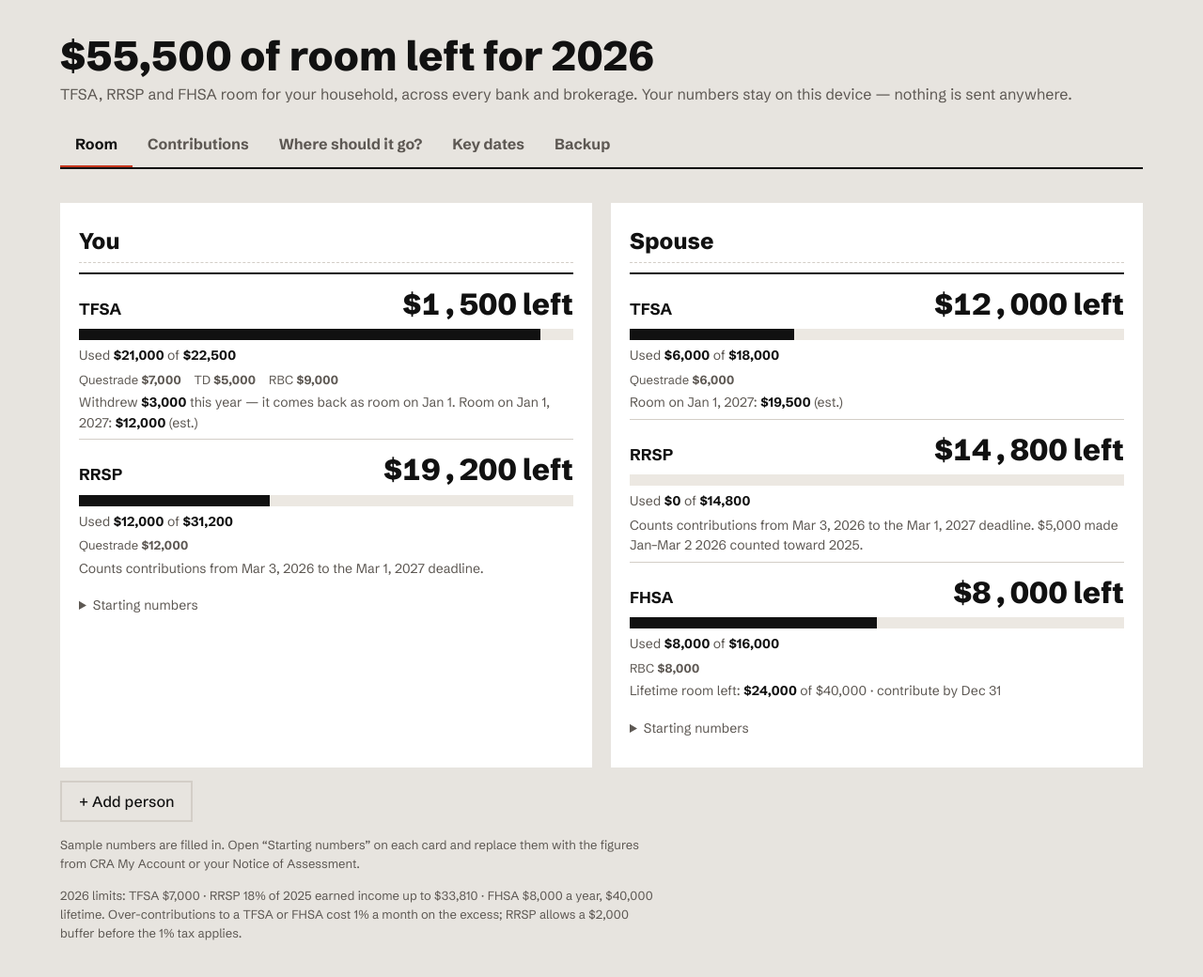
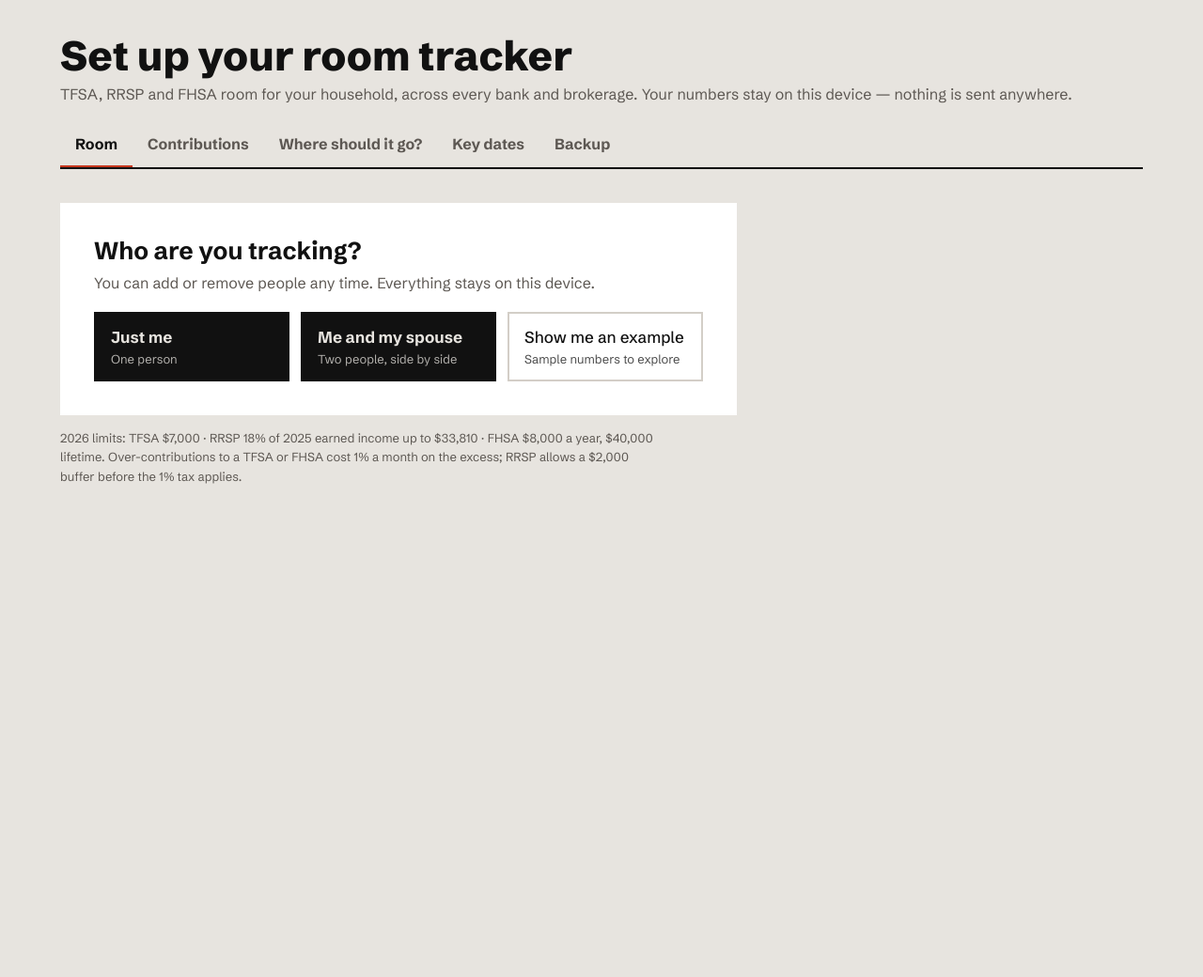
Before and after one commit to ngujral/room-tracker, a plain HTML site: page index.html in a window 1280 px wide. Shown: the whole page at 94% size. After the commit the page ends 800 px from the top, so only its background shows below. Drawn offline with Linux system fonts and the light colour scheme.

Commit message:
Add first-run setup, visible Remove button, and Start fresh
- New users choose: Just me / Me and my spouse / Show me an example
- Remove button on each person's card (when more than one person)
- Backup tab: Start fresh clears everything (with undo)

Co-Authored-By: Claude Opus 5.5 <noreply@anthropic.com>
Claude-Session: https://claude.ai/code/session_0157hHn6BxzhVvwyeEmnH7RD

```diff
--- a/index.html
+++ b/index.html
@@ -25,6 +25,7 @@
 :root{color-scheme:light dark;--bg:light-dark(#e7e4df,#171513);--panel:light-dark(#fff,#221f1c);--ink:light-dark(#111,#f1ede7);--mute:light-dark(#5d5853,#a59f97);--rule:light-dark(#d3cec7,#3a3531);--brick:#c8371e;--ok:light-dark(#111,#f1ede7);--track:light-dark(#ece8e2,#2e2a26)}
 :root[data-theme=light]{color-scheme:light}:root[data-theme=dark]{color-scheme:dark}
 *{box-sizing:border-box;min-width:0}
+[hidden]{display:none!important}
 body{margin:0;background:var(--bg);color:var(--ink);font:16px/1.55 "Schibsted Grotesk",system-ui,sans-serif;overflow-x:clip}
 .band{padding:clamp(18px,3vw,36px) max(5vw,16px,env(safe-area-inset-right)) clamp(18px,3vw,36px) max(5vw,16px,env(safe-area-inset-left))}
 header.band{padding-top:max(clamp(18px,3vw,36px),env(safe-area-inset-top))}
@@ -86,6 +87,13 @@ td{border-bottom:1px solid var(--rule);padding:8px;vertical-align:middle}
 textarea{width:100%;min-height:120px;font:13px/1.4 ui-monospace,monospace;padding:8px;border:1px solid var(--rule);background:var(--panel);color:var(--ink)}
 h3{font-size:20px;margin:24px 0 8px}
 .empty{padding:24px;color:var(--mute);background:var(--panel)}
+.setup{background:var(--panel);padding:clamp(20px,4vw,36px);max-width:720px}
+.setup h2{font-size:26px;margin:0 0 6px;line-height:1.2}
+.setup p{margin:0 0 18px;color:var(--mute)}
+.choices{display:grid;grid-template-columns:repeat(auto-fit,minmax(180px,1fr));gap:12px}
+.choices button{min-height:64px;font-size:17px;text-align:left;padding:12px 16px}
+.choices button small{display:block;font-weight:400;font-size:13px;opacity:.75}
+.card h2 .x{flex:none;font-size:14px}
 @media(max-width:600px){table{font-size:13px}.stack thead{display:none}.stack tr{display:grid;padding-block:10px}.stack td{display:flow-root;border:0;padding:3px 8px;padding-inline-start:8.5em;text-align:start}.stack td::before{content:attr(data-l);float:inline-start;width:7.5em;margin-inline-start:-8em;white-space:normal;color:var(--mute)}.stack td:empty{display:none}.date{grid-template-columns:minmax(0,1fr) auto}.date .t{grid-column:1/-1;order:3}.fields{grid-template-columns:minmax(0,1fr) 120px}}
 </style>
 <script>new MutationObserver(()=>{for(const c of document.querySelectorAll('.stack td:not([data-l])')){let i=0,p=c;while(p=p.previousElementSibling)i+=p.colSpan;c.dataset.l=c.closest('table').rows[0].cells[i]?.textContent||''}}).observe(document,{childList:true,subtree:true})</script>
@@ -106,6 +114,15 @@ h3{font-size:20px;margin:24px 0 8px}
 
 <main class="band"><div class="wrap">
   <section class="view" id="v-room">
+    <div class="setup" id="setup" hidden>
+      <h2>Who are you tracking?</h2>
+      <p>You can add or remove people any time. Everything stays on this device.</p>
+      <div class="choices">
+        <button type="button" data-start="1">Just me<small>One person</small></button>
+        <button type="button" data-start="2">Me and my spouse<small>Two people, side by side</small></button>
+        <button type="button" class="ghost" data-start="sample">Show me an example<small>Sample numbers to explore</small></button>
+      </div>
+    </div>
     <div class="people" id="people"></div>
     <div class="toolbar"><button class="ghost" id="addP" type="button">+ Add person</button></div>
     <p class="note" id="sampleNote">Sample numbers are filled in. Open “Starting numbers” on each card and replace them with the figures from CRA My Account or your Notice of Assessment.</p>
@@ -136,7 +153,7 @@ h3{font-size:20px;margin:24px 0 8px}
 
   <section class="view" id="v-data">
     <p style="margin-top:0;max-width:70ch">Your numbers live only in this browser. Copy a backup to keep somewhere safe, or paste one to restore it on another device.</p>
-    <div class="toolbar"><button id="copyB" type="button">Copy backup</button><button class="ghost" id="restB" type="button">Restore from pasted backup</button><button class="ghost" id="resetB" type="button">Reset to sample</button></div>
+    <div class="toolbar"><button id="copyB" type="button">Copy backup</button><button class="ghost" id="restB" type="button">Restore from pasted backup</button><button class="ghost" id="freshB" type="button">Start fresh</button><button class="ghost" id="resetB" type="button">Load sample numbers</button></div>
     <textarea id="bk" aria-label="Backup data" placeholder="Paste a backup here, then press Restore"></textarea>
   </section>
 
@@ -169,7 +186,8 @@ const sample=()=>({sample:true,people:[
 
 let S;
 try{S=JSON.parse(localStorage.getItem(KEY))}catch(e){}
-if(!S||!Array.isArray(S.people))S=sample();
+if(!S||!Array.isArray(S.people))S={people:[],tx:[]};
+const blank=(name)=>({id:uid(),name,tfsaJan1:0,rrspLimit:0,fhsa:false,fhsaJan1:0,fhsaLife:0});
 const save=()=>{try{localStorage.setItem(KEY,JSON.stringify(S))}catch(e){}};
 
 function calc(p){
@@ -198,6 +216,9 @@ function acctBlock(name,c,extra){
 }
 
 function renderRoom(){
+  const none=!S.people.length;
+  $('#setup').hidden=!none;$('#addP').parentElement.hidden=none;
+  if(none){$('#people').innerHTML='';$('#headline').textContent='Set up your room tracker';$('#sampleNote').style.display='none';return}
   let total=0;
   $('#people').innerHTML=S.people.map(p=>{
     const c=calc(p);
@@ -209,7 +230,7 @@ function renderRoom(){
       +`<div class="det" style="margin-top:4px">Counts contributions from Mar 3, 2026 to the Mar 1, 2027 deadline.${c.rrsp.early?` ${fmt(c.rrsp.early)} made Jan–Mar 2 2026 counted toward 2025.`:''}</div>`;
     const fExtra=p.fhsa?(c.fhsa.left<0?`<div class="warn">Over by ${fmt(-c.fhsa.left)} — 1% a month on the excess.</div>`:'')+`<div class="det" style="margin-top:4px">Lifetime room left: <b>${fmt(c.fhsa.life)}</b> of $40,000 · contribute by Dec 31</div>`:'';
     return `<article class="card" data-p="${p.id}">
-      <h2><input value="${esc(p.name)}" data-f="name" aria-label="Person's name"></h2>
+      <h2><input value="${esc(p.name)}" data-f="name" aria-label="Person's name">${S.people.length>1?`<button class="x" type="button" data-del="${p.id}" aria-label="Remove ${esc(p.name)}">Remove</button>`:''}</h2>
       ${acctBlock('TFSA',c.tfsa,tExtra)}
       ${acctBlock('RRSP',c.rrsp,rExtra)}
       ${p.fhsa?acctBlock('FHSA',c.fhsa,fExtra):''}
@@ -221,7 +242,6 @@ function renderRoom(){
           ${p.fhsa?`<label for="d${p.id}">FHSA room on Jan 1, 2026</label><input id="d${p.id}" class="num" type="number" inputmode="numeric" data-f="fhsaJan1" value="${p.fhsaJan1}">
           <label for="e${p.id}">FHSA contributed before 2026</label><input id="e${p.id}" class="num" type="number" inputmode="numeric" data-f="fhsaLife" value="${p.fhsaLife}">`:''}
         </div>
-        ${S.people.length>1?`<button class="x" type="button" data-del="${p.id}" style="margin-top:10px">Remove ${esc(p.name)}</button>`:''}
       </details>
     </article>`}).join('');
   $('#headline').textContent=`${fmt(total)} of room left for 2026`;
@@ -286,7 +306,7 @@ $('#people').addEventListener('click',e=>{const id=e.target.dataset.del;if(!id)r
   const i=S.people.findIndex(p=>p.id===id),p=S.people[i],tx=S.tx.filter(t=>t.pid===id);
   S.people.splice(i,1);S.tx=S.tx.filter(t=>t.pid!==id);save();renderAll();
   toast(`Removed ${p.name}`,()=>{S.people.splice(i,0,p);S.tx.push(...tx)});});
-$('#addP').addEventListener('click',()=>{S.people.push({id:uid(),name:'New person',tfsaJan1:0,rrspLimit:0,fhsa:false,fhsaJan1:0,fhsaLife:0});save();renderAll();
+$('#addP').addEventListener('click',()=>{S.people.push(blank(S.people.length===1?'Spouse':'New person'));save();renderAll();
   const c=[...document.querySelectorAll('.card')].pop();c.querySelector('details').open=true;c.querySelector('h2 input').select();});
 
 $('#td').value=new Date().toISOString().slice(0,10);
@@ -298,7 +318,11 @@ $('#txlist').addEventListener('click',e=>{const id=e.target.dataset.rm;if(!id)re
 
 $('#copyB').addEventListener('click',async()=>{const txt=JSON.stringify(S);$('#bk').value=txt;try{await navigator.clipboard.writeText(txt);toast('Backup copied')}catch(e){$('#bk').select();toast('Select the text below and copy it')}});
 $('#restB').addEventListener('click',()=>{try{const d=JSON.parse($('#bk').value);if(!Array.isArray(d.people)||!Array.isArray(d.tx))throw 0;const old=S;S=d;save();renderAll();toast('Restored',()=>{S=old})}catch(e){toast('That doesn’t look like a backup')}});
-$('#resetB').addEventListener('click',()=>{const old=S;S=sample();save();renderAll();toast('Reset to sample numbers',()=>{S=old})});
+$('#resetB').addEventListener('click',()=>{const old=S;S=sample();save();renderAll();location.hash='#room';toast('Sample numbers loaded',()=>{S=old})});
+$('#freshB').addEventListener('click',()=>{const old=S;S={people:[],tx:[]};save();renderAll();location.hash='#room';toast('Cleared — choose who to track',()=>{S=old})});
+$('#setup').addEventListener('click',e=>{const b=e.target.closest('[data-start]');if(!b)return;const v=b.dataset.start;
+  S=v==='sample'?sample():{people:v==='2'?[blank('You'),blank('Spouse')]:[blank('You')],tx:[]};save();renderAll();
+  if(v!=='sample'){const c=document.querySelector('.card');if(c){c.querySelector('details').open=true;c.querySelector('h2 input').select()}}});
 
 renderAll();show();
 
--- a/sw.js
+++ b/sw.js
@@ -1,6 +1,6 @@
 // Offline support: cache the app shell, serve it when there's no network.
 // Bump VERSION whenever you change index.html so phones pick up the update.
-const VERSION = 'rt-2026-11-22';
+const VERSION = 'rt-2026-11-22b';
 const SHELL = ['/', '/index.html', '/manifest.webmanifest',
   '/icons/icon-192.png', '/icons/icon-512.png', '/icons/maskable-512.png', '/icons/apple-touch-icon.png'];
 
```
